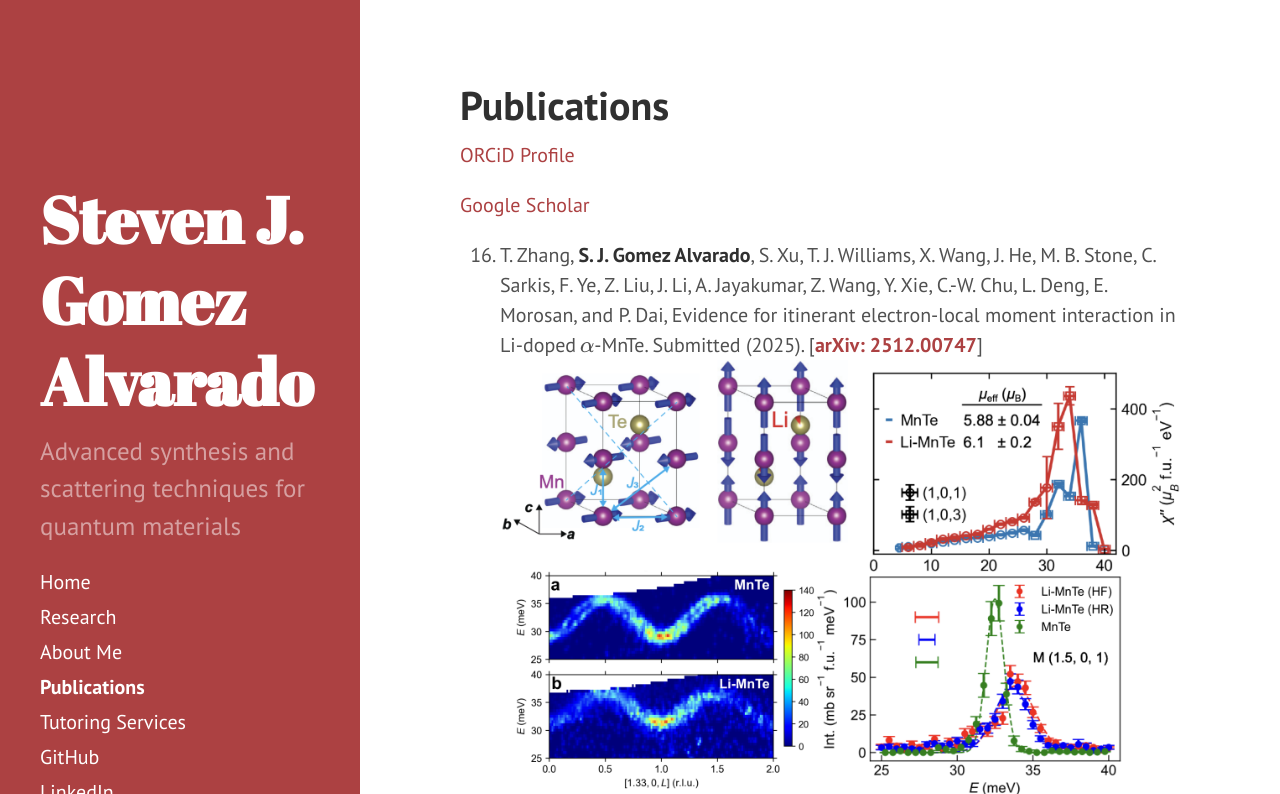
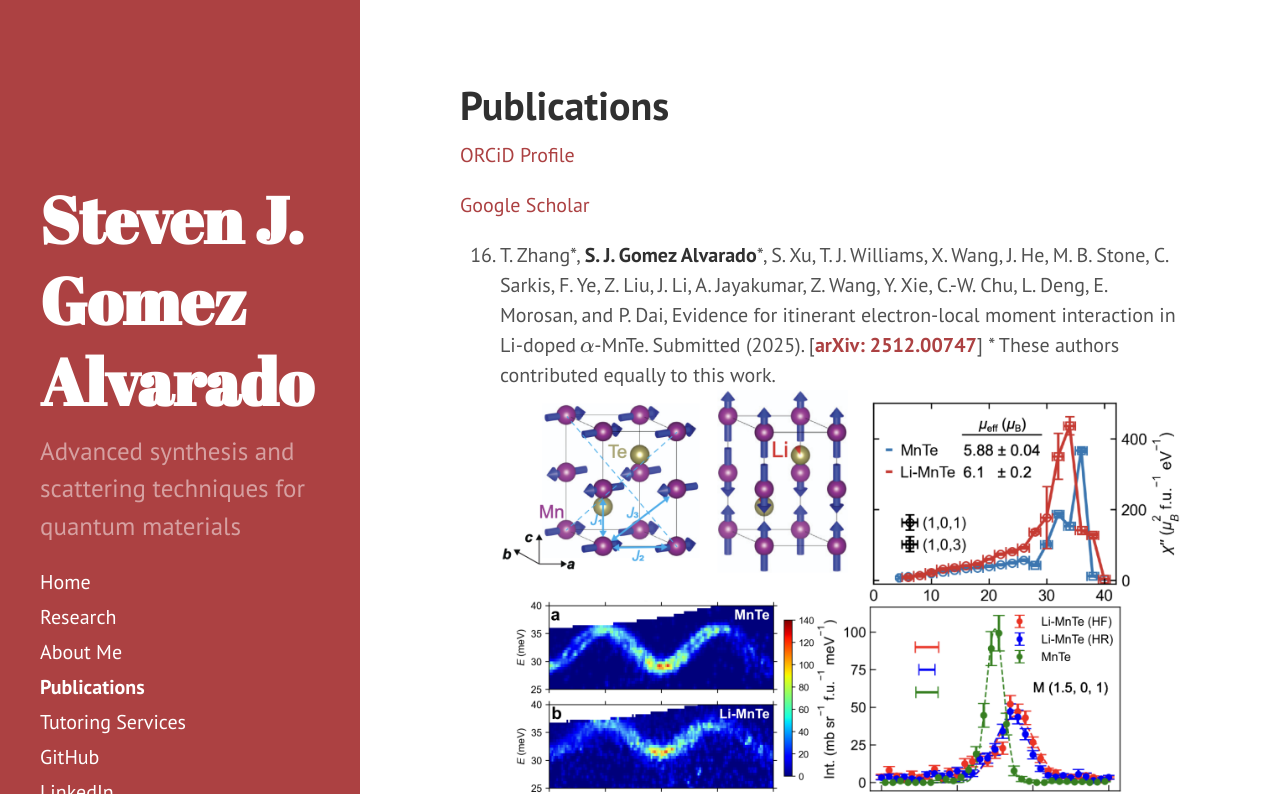
Before and after one commit to stevenjgomez/stevenjgomez.github.io, a Jekyll site: the page built from publications.md, in a window 1280 px wide and 900 px high, cut to the strip 0-794 px from the top of the window. Built offline with Jekyll 4.4.1, drawn with Linux system fonts in a browser that asks for light colours.

Commit message:
Update Li-MnTe authorship

```diff
--- a/publications.md
+++ b/publications.md
@@ -9,8 +9,9 @@ layout: "page"
 
 <!-- \[[**arXiv: xxxx.xxxxx**](https://arxiv.org/abs/xxxx.xxxxx)\] -->
 <!-- ### Publications -->
-1. T. Zhang, **S. J. Gomez Alvarado**, S. Xu, T. J. Williams, X. Wang, J. He, M. B. Stone, C. Sarkis, F. Ye, Z. Liu, J. Li, A. Jayakumar, Z. Wang, Y. Xie, C.-W. Chu, L. Deng, E. Morosan, and P. Dai, Evidence for itinerant electron-local moment interaction in Li-doped
+1. T. Zhang\*, **S. J. Gomez Alvarado**\*, S. Xu, T. J. Williams, X. Wang, J. He, M. B. Stone, C. Sarkis, F. Ye, Z. Liu, J. Li, A. Jayakumar, Z. Wang, Y. Xie, C.-W. Chu, L. Deng, E. Morosan, and P. Dai, Evidence for itinerant electron-local moment interaction in Li-doped
 $$\alpha$$-MnTe. Submitted (2025). \[[**arXiv: 2512.00747**](https://arxiv.org/abs/2512.00747)\]
+\* These authors contributed equally to this work.
    ![limnte_toc.png](img/limnte_toc.png)
 1. W. Yao, V. Peçanha Antonio, D. Adroja, **S. J. Gomez Alvarado**, B. Gao, S. Xu, R. Liu, X. Lu, and P. Dai, Signatures of three-state Potts nematicity in spin excitations of the van der Waals antiferromagnet FePSe$$_3$$. Submitted (2025). \[[**arXiv: 2509.02475**](https://arxiv.org/abs/2509.02475)\]
    ![fepse3_strain.png](img/fepse3_strain.png)
```
